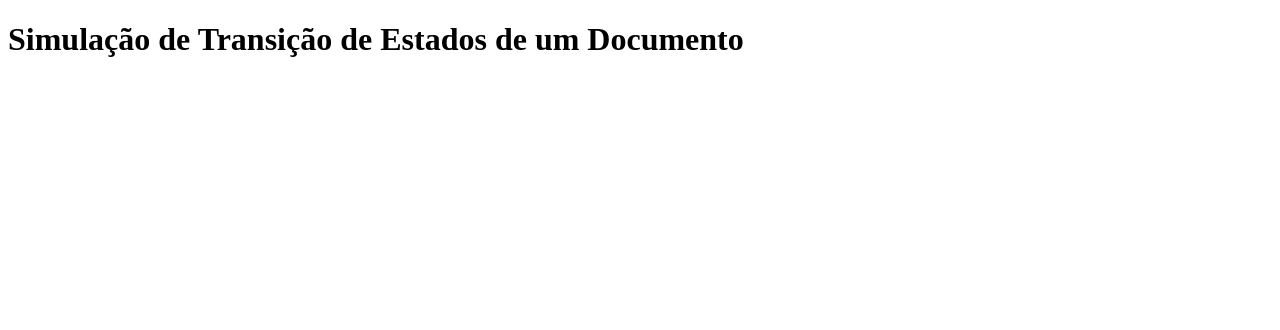
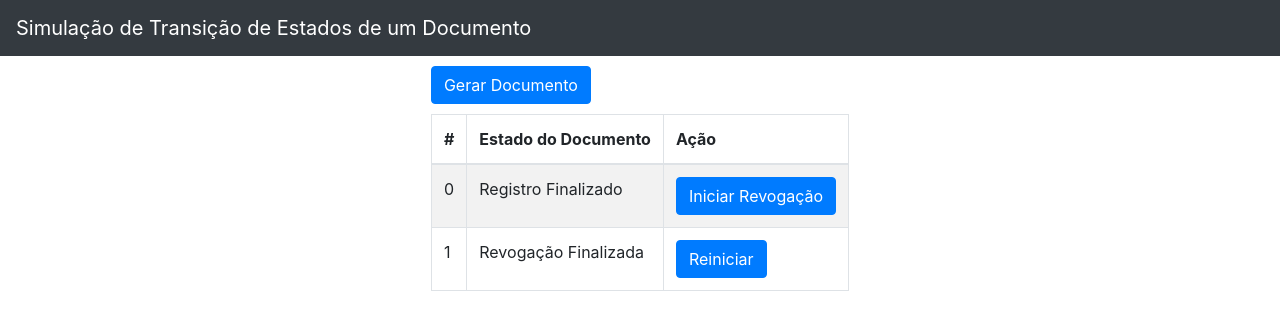
Before and after one commit to danicunhac/DesafioEstagio, a React (Create React App) app: page / in a window 1280 px wide. Shown: the top 330 px of the page. Built offline with nearby package versions, Linux system fonts and the light colour scheme.

Commit message:
Criação da tabela com o fluxo dos documentos OK

```diff
--- a/package.json
+++ b/package.json
@@ -6,7 +6,9 @@
     "@testing-library/jest-dom": "^4.2.4",
     "@testing-library/react": "^9.5.0",
     "@testing-library/user-event": "^7.2.1",
+    "bootstrap": "^4.5.0",
     "react": "^16.13.1",
+    "react-bootstrap": "^1.0.1",
     "react-dom": "^16.13.1",
     "react-scripts": "3.4.1"
   },
--- a/public/index.html
+++ b/public/index.html
@@ -24,7 +24,13 @@
       work correctly both with client-side routing and a non-root public URL.
       Learn how to configure a non-root public URL by running `npm run build`.
     -->
-    <title>React App</title>
+    <title>Simulação de Transição de Estados de um Documento</title>
+    <link
+      rel="stylesheet"
+      href="https://maxcdn.bootstrapcdn.com/bootstrap/4.4.1/css/bootstrap.min.css"
+      integrity="sha384-Vkoo8x4CGsO3+Hhxv8T/Q5PaXtkKtu6ug5TOeNV6gBiFeWPGFN9MuhOf23Q9Ifjh"
+      crossorigin="anonymous"
+    />
   </head>
   <body>
     <noscript>You need to enable JavaScript to run this app.</noscript>
--- a/src/App.js
+++ b/src/App.js
@@ -1,31 +1,8 @@
-import React, { useState } from "react";
-
-/** Evidencia os estados existentes como não completados (false) */
-const initialState = {
-    gerInit: false,
-    gerEnd: false,
-    regInit: false,
-    regEnd: false,
-    revInit: false,
-    revEnd: false
-}
+import React from "react";
+import MainPage from "./components/mainpage/MainPage";
 
 const App = () => {
-  const [phases, setPhases] = useState(initialState);
-
-  /** Método para iniciar a transição de estados do documento */
-  const initFlow = (id) => {
-    const currentState = phases[id];
-    if(currentState === undefined) return null;
-
-    const completedPhase = Object.values(phases).filter((value) => value)
-  };
-
-  return (
-      <div className="container">
-          <h1>Simulação de Transição de Estados de um Documento</h1>
-      </div>
-  )
+  return <MainPage />;
 };
 
 export default App;
--- /dev/null
+++ b/src/components/documentTable/DocumentTable.js
@@ -0,0 +1,143 @@
+import React from "react";
+import { Table, Button, Spinner } from "react-bootstrap";
+
+class DocumentTable extends React.Component {
+  constructor(props) {
+    super(props);
+    this.state = {
+      docList: [
+        {
+          state: 4,
+          busy: false,
+        },
+        {
+          state: 6,
+          busy: false,
+        },
+      ],
+    };
+  }
+
+  getStateLabel = (state) => {
+    const labels = {
+      1: "Geração Iniciada",
+      2: "Geração Finalizada",
+      3: "Registro Iniciado",
+      4: "Registro Finalizado",
+      5: "Revogação Iniciada",
+      6: "Revogação Finalizada",
+    };
+    return labels[state];
+  };
+
+  getActionLabel = (state) => {
+    const labels = {
+      1: "Carregando",
+      2: "Carregando",
+      3: "Carregando",
+      4: "Iniciar Revogação",
+      5: "Carregando",
+      6: "Reiniciar",
+    };
+    return labels[state];
+  };
+
+  generateDocument = () => {
+    this.setState((prevState) => {
+      const nextState = prevState;
+      const length = nextState.docList.push({
+        state: 1,
+        busy: true,
+      });
+      setTimeout(() => {
+        this.nextState(length - 1);
+      }, this.getActionTime());
+      return nextState;
+    });
+  };
+
+  nextState = (id) => {
+    this.setState((prevState) => {
+      const nextState = prevState;
+      if (prevState.docList[id].state === 6) {
+        nextState.docList[id].state = 1;
+        nextState.docList[id].busy = true;
+      } else {
+        nextState.docList[id].state += 1;
+        if (
+          (nextState.docList[id].state >= 1 &&
+            nextState.docList[id].state <= 3) ||
+          nextState.docList[id].state === 5
+        ) {
+          nextState.docList[id].busy = true;
+        } else {
+          nextState.docList[id].busy = false;
+        }
+      }
+      if (nextState.docList[id].busy) {
+        setTimeout(() => {
+          this.nextState(id);
+        }, this.getActionTime());
+      }
+      return nextState;
+    });
+  };
+
+  getActionTime = () => {
+    let num = Math.random();
+    num *= 10;
+    num = (num % 3) + 1;
+    return num.toFixed(0) * 1000;
+  };
+
+  renderTable = () => {
+    return (
+      <div style={{ marginTop: "10px" }}>
+        <Button onClick={() => this.generateDocument()}>Gerar Documento</Button>
+        <Table striped bordered hover style={{ marginTop: "10px" }}>
+          <thead>
+            <tr>
+              <th>#</th>
+              <th>Estado do Documento</th>
+              <th>Ação</th>
+            </tr>
+          </thead>
+          <tbody>
+            {this.state.docList.map((doc, id) => {
+              return (
+                <tr key={id}>
+                  <td>{id}</td>
+                  <td>{this.getStateLabel(doc.state)}</td>
+                  {/* <td>{doc.busy ? "Ocupado" : "Livre"}</td> */}
+                  <td>
+                    <Button
+                      onClick={() => this.nextState(id)}
+                      disabled={doc.busy}
+                    >
+                      {this.getActionLabel(doc.state)}{" "}
+                      {doc.busy ? (
+                        <Spinner
+                          as="span"
+                          animation="border"
+                          size="sm"
+                          role="status"
+                          aria-hidden="true"
+                        />
+                      ) : null}
+                    </Button>
+                  </td>
+                </tr>
+              );
+            })}
+          </tbody>
+        </Table>
+      </div>
+    );
+  };
+
+  render() {
+    return this.renderTable();
+  }
+}
+
+export default DocumentTable;
--- /dev/null
+++ b/src/components/mainpage/MainPage.js
@@ -0,0 +1,27 @@
+import React from "react";
+import { Navbar, Container, Row, Col } from "react-bootstrap";
+
+import DocumentTable from "../documentTable/DocumentTable"
+
+class MainPage extends React.Component {
+  render() {
+    return (
+      <>
+        <Navbar bg="dark" variant="dark">
+          <Navbar.Brand href="#home">
+            Simulação de Transição de Estados de um Documento
+          </Navbar.Brand>
+        </Navbar>
+        <Container>
+          <Row className="justify-content-md-center">
+            <Col md="auto">
+              <DocumentTable />
+            </Col>
+          </Row>
+        </Container>
+      </>
+    );
+  }
+}
+
+export default MainPage;
```
Also changed, not shown: 2 other files (tests, documents, lock files or other folders).
